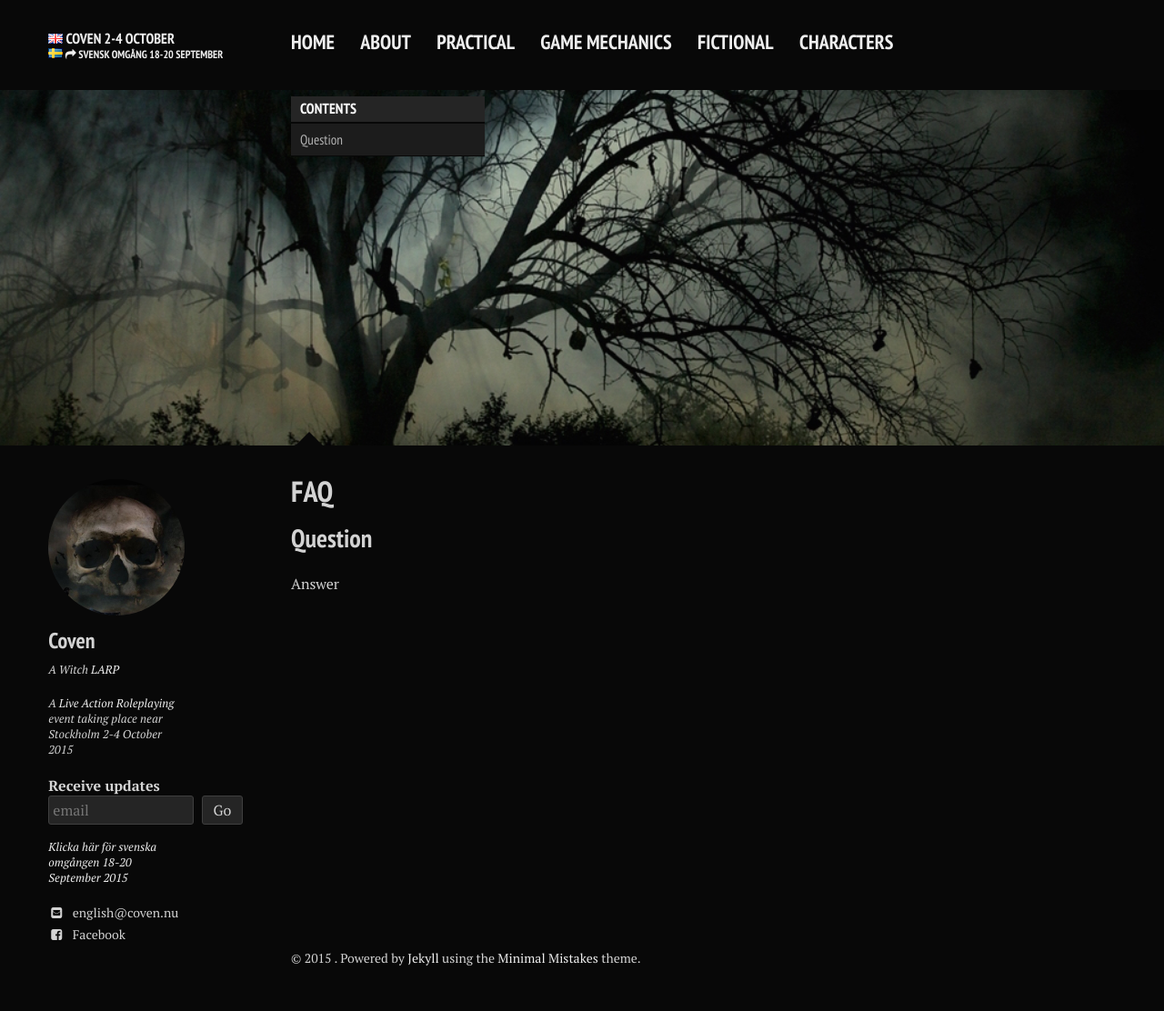
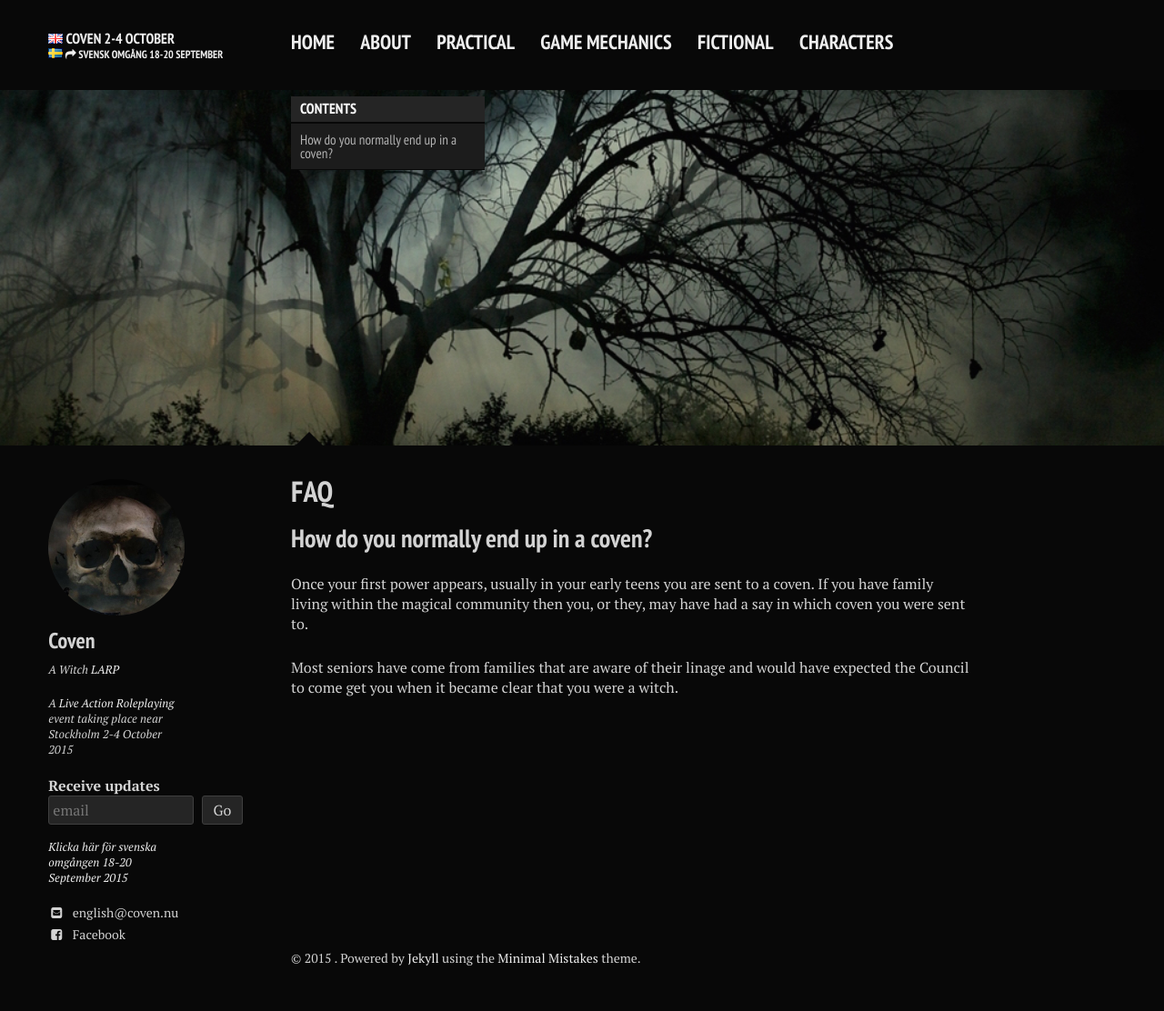
Before and after one commit to stanislavb/en.coven.nu, a Jekyll site: the page built from faq/index.md, in a window 1280 px wide. Shown: the whole page at 91% size. Built offline with Jekyll 4.4.1, drawn with Linux system fonts in a browser that asks for light colours; nearby versions of some CDN libraries.

Commit message:
Update index.md

```diff
--- a/faq/index.md
+++ b/faq/index.md
@@ -18,5 +18,7 @@ image:
 </div>
 </section><!-- /#table-of-contents -->
 
-## Question
-Answer
+## How do you normally end up in a coven?
+ Once your first power appears, usually in your early teens you are sent to a coven. If you have family living within the magical community then you, or they, may have had a say in which coven you were sent to.
+
+Most seniors have come from families that are aware of their linage and would have expected the Council to come get you when it became clear that you were a witch.
```
